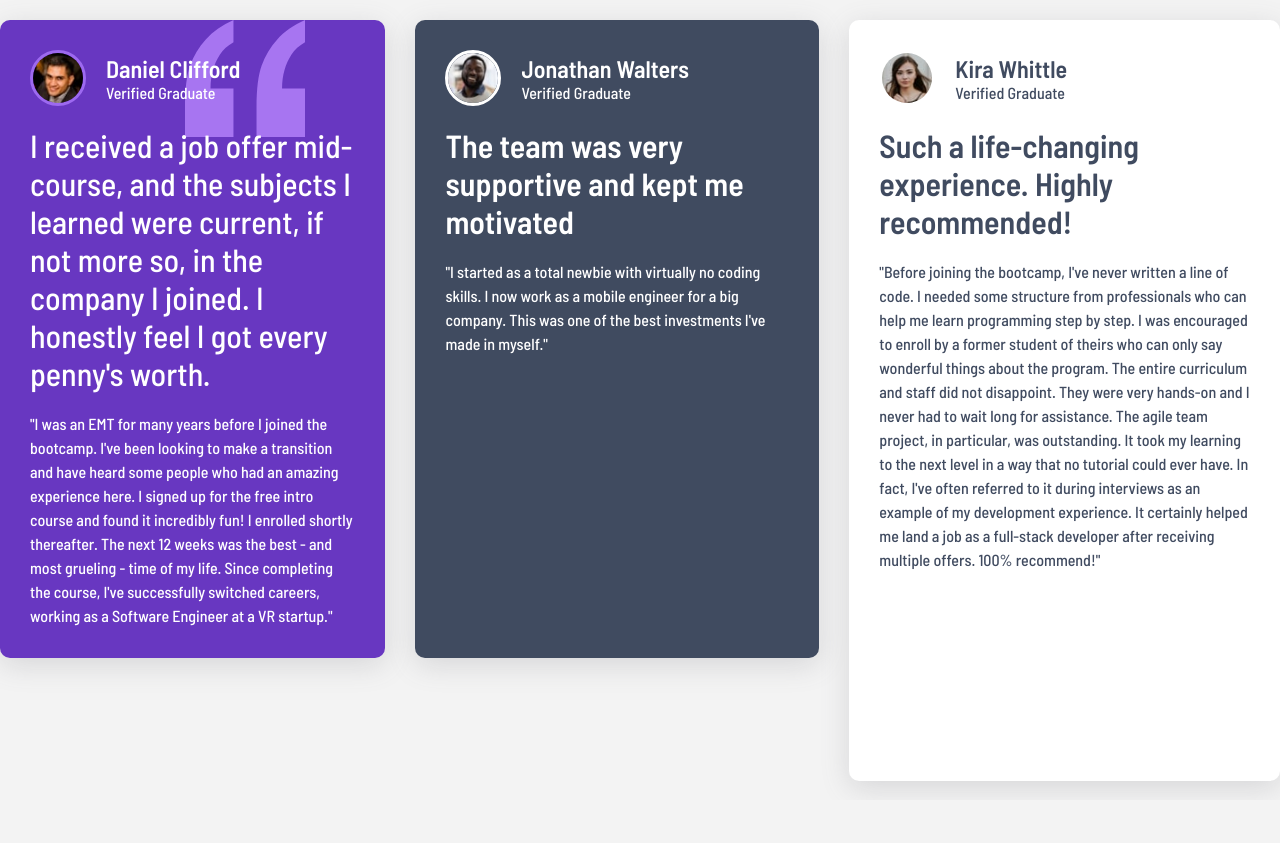
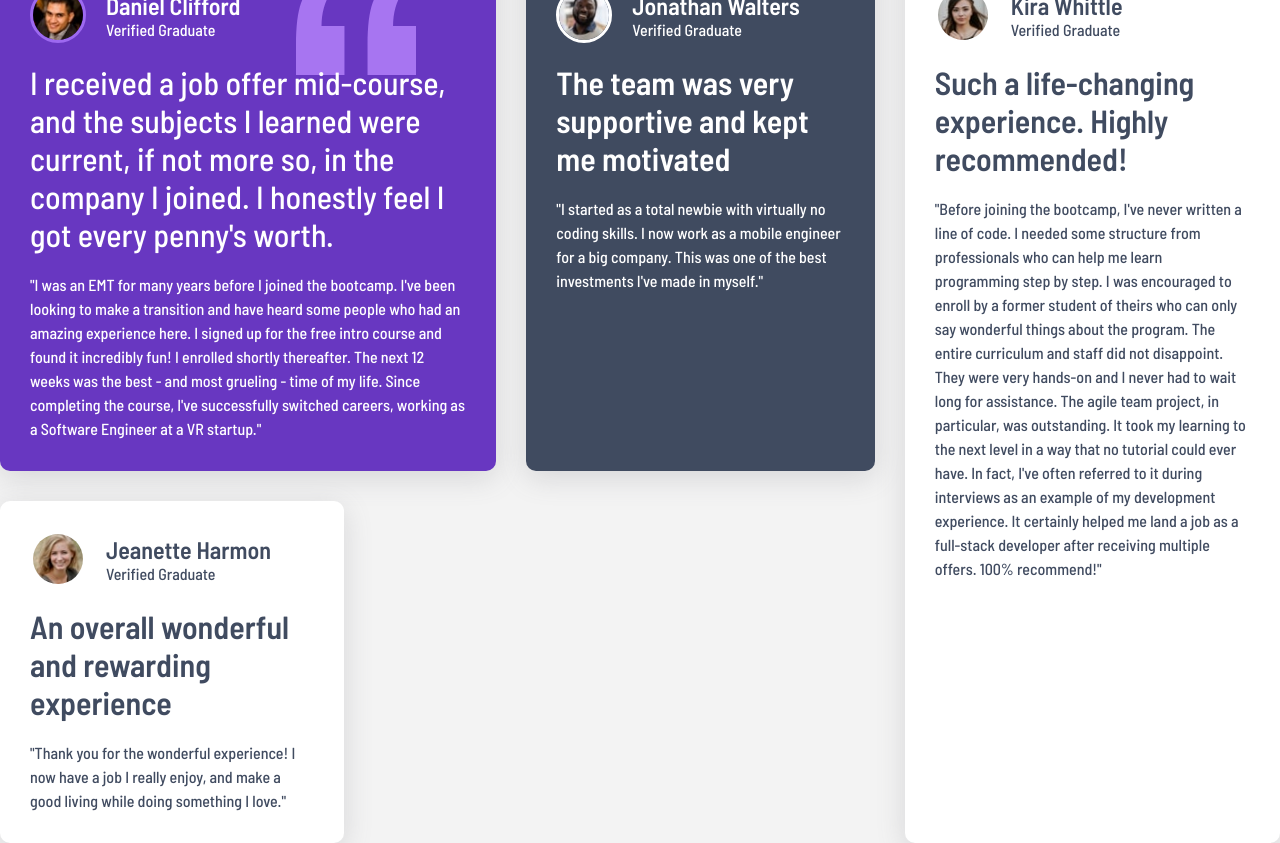
Before and after one commit to sparklaunch/Testimonials-Grid-Section, a Next.js app: page / in a window 1280 px wide. Before the commit the page ends 800 px from the top, so only its background shows below. Built offline with nearby package versions, Linux system fonts and the light colour scheme.

Commit message:
Complete Jeanette

```diff
--- /dev/null
+++ b/app/components/Jeanette.module.css
@@ -0,0 +1,48 @@
+.section {
+	grid-area: jeanette;
+	background-color: white;
+	padding: 30px;
+	border-radius: 10px;
+	box-shadow: rgba(100, 100, 111, 0.2) 0px 7px 29px 0px;
+	display: flex;
+	flex-direction: column;
+	gap: 20px;
+}
+
+.header {
+	display: flex;
+	align-items: center;
+	gap: 20px;
+}
+
+.photo {
+	border: 3px solid white;
+	border-radius: 50%;
+}
+
+.name {
+	color: var(--color-gray);
+}
+
+.body {
+	display: flex;
+	flex-direction: column;
+	color: var(--color-gray);
+	gap: 20px;
+}
+
+.title {
+	font-size: 32px;
+}
+
+.content {
+	line-height: 1.5;
+}
+
+.content::before {
+	content: '"';
+}
+
+.content::after {
+	content: '"';
+}
--- /dev/null
+++ b/app/components/Jeanette.tsx
@@ -0,0 +1,31 @@
+import Image from "next/image";
+import jeanette from "../assets/images/jeanette.jpg";
+import styles from "./Jeanette.module.css";
+
+export default function Jeanette() {
+	return (
+		<section className={styles.section}>
+			<div className={styles.header}>
+				<Image
+					src={jeanette}
+					alt="Jeanette Harmon"
+					className={styles.photo}
+				/>
+				<div className={styles.name}>
+					<h2>Jeanette Harmon</h2>
+					<p>Verified Graduate</p>
+				</div>
+			</div>
+			<div className={styles.body}>
+				<h3 className={styles.title}>
+					An overall wonderful and rewarding experience
+				</h3>
+				<p className={styles.content}>
+					Thank you for the wonderful experience! I now have a job I
+					really enjoy, and make a good living while doing something I
+					love.
+				</p>
+			</div>
+		</section>
+	);
+}
--- a/app/page.tsx
+++ b/app/page.tsx
@@ -1,5 +1,6 @@
 import styles from "./Home.module.css";
 import Daniel from "./components/Daniel";
+import Jeanette from "./components/Jeanette";
 import Jonathan from "./components/Jonathan";
 import Kira from "./components/Kira";
 
@@ -9,6 +10,7 @@ export default function Home() {
 			<Daniel />
 			<Jonathan />
 			<Kira />
+			<Jeanette />
 		</main>
 	);
 }
```
